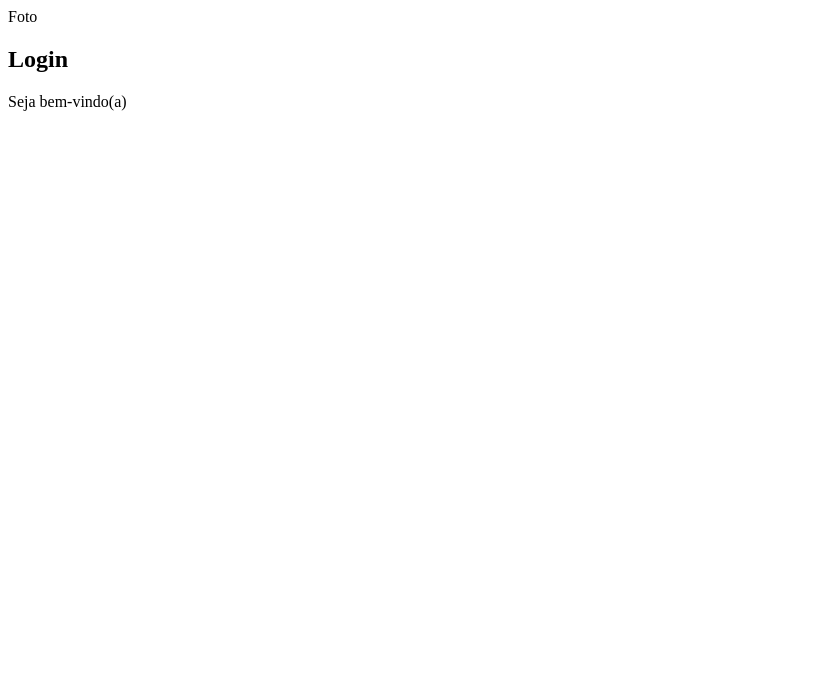
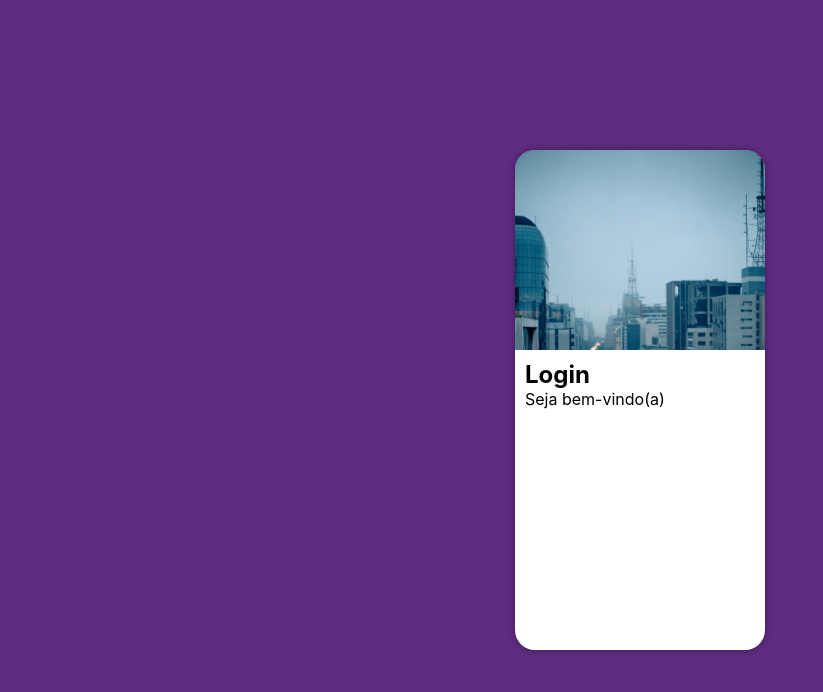
Before and after one commit to Junlys3/Projeto-login, a plain HTML site: page index.html in a window 1280 px wide. Shown: the whole page, without its empty margins (0-823 px from the left). Drawn offline with Linux system fonts and the light colour scheme.

Commit message:
Login-imagem

```diff
--- a/estilos/style.css
+++ b/estilos/style.css
@@ -5,4 +5,50 @@ Paleta de cores
 Verde: #49a09d
 lílas: #5f2c82
 
-/*
+*/
+
+
+*{
+    margin: 0px;
+    padding: 0px;
+    font-family: -apple-system, system-ui, BlinkMacSystemFont, 'Segoe UI', Roboto, Oxygen, Ubuntu, Cantarell, 'Open Sans', 'Helvetica Neue', sans-serif;
+    box-sizing: border-box;
+}
+
+
+body,html{
+  background-color: #5f2c82;
+  height: 100vh;
+  width: 100vw;
+}
+
+main{
+    position: relative;
+    height: 100vh;
+    width: 100vw;
+}
+
+section#login{
+position: absolute;
+top: 50%;
+left: 50%;
+transform: translate(-50%, -50%);
+background-color: white;
+width: 250px;
+height: 500px;
+border-radius: 20px;
+overflow: hidden;
+box-shadow: 0px 0px 10px rgba(0, 0, 0, 0.349);
+
+}
+section#login > div#imagem{
+    display: block;
+    background: #5f2c82 url(../imagens/pexels-matheus-souza-3693599\ \(1\).jpg) no-repeat;
+    background-size: cover;
+    height: 200px;
+}
+
+section#login > div#formulario{
+    display: block;
+ padding: 10px;
+}
--- a/index.html
+++ b/index.html
@@ -11,7 +11,7 @@
     <main>
      <section id="login">
        <div id="imagem">
-        Foto
+
        </div>
        <div id="formulario">
         <h1>Login</h1>
```
